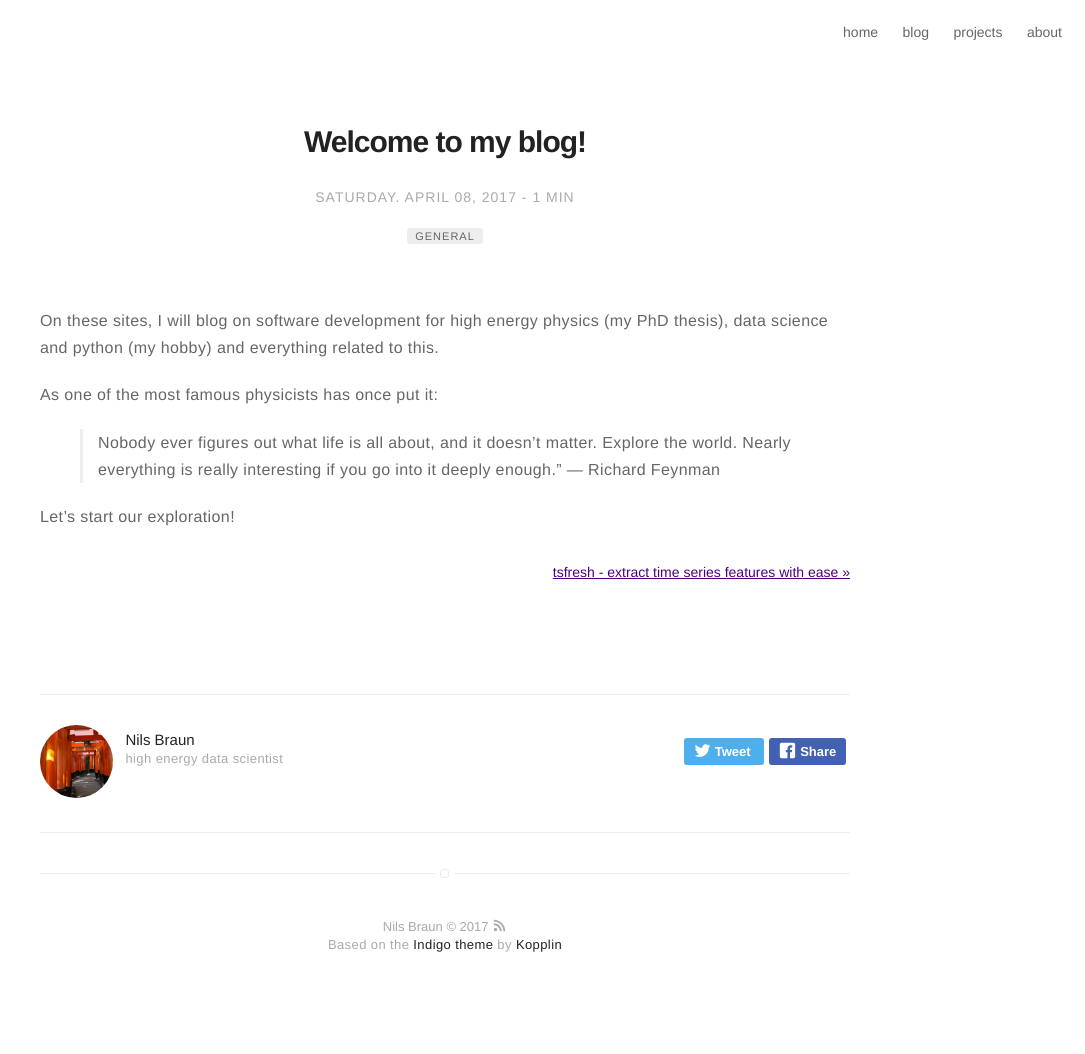
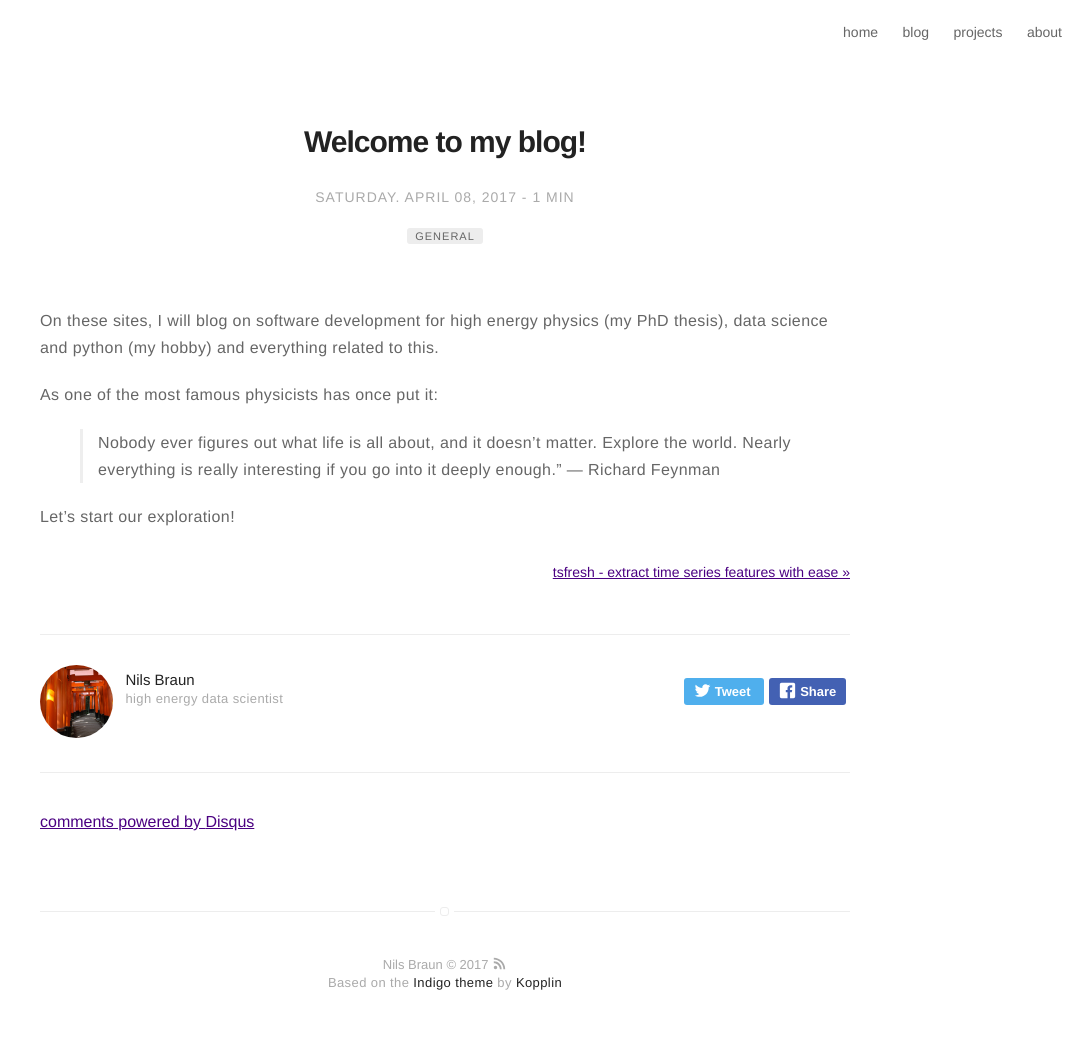
Before and after one commit to nils-braun/nils-braun.github.io, a Jekyll site: the page built from _posts/2017-08-04-welcome.md, in a window 1280 px wide. Shown: the whole page, without its empty margins (195-1280 px from the left). Built offline with Jekyll 4.4.1, drawn with Linux system fonts in a browser that asks for light colours; comment, search, counter and statistics services are not loaded; before the commit the page ends 1016 px from its top, so only the background shows below that; some of the changed lines change nothing that is shown.

Commit message:
Added disqus

```diff
--- a/_config.yml
+++ b/_config.yml
@@ -28,8 +28,8 @@
 
 # if you don't want comments in your posts, leave categories empty
 disqus:
-  shortname: mydisqus # enter this from your disqus account
-  categories: [] # only show disqus for posts that have these categories
+  shortname: https-nils-braun-github-io # enter this from your disqus account
+  categories: [blog] # only show disqus for posts that have these categories
 
 # if you don't have any of social below, comment the line
 facebook: nilslennartbraun
@@ -80,7 +80,7 @@
 show-tags: true
 
 # related posts inside a post?
-related: true
+related: false
 
 # Display links for next and previous posts for the specified categories
 post-advance-links: [blog]
```
